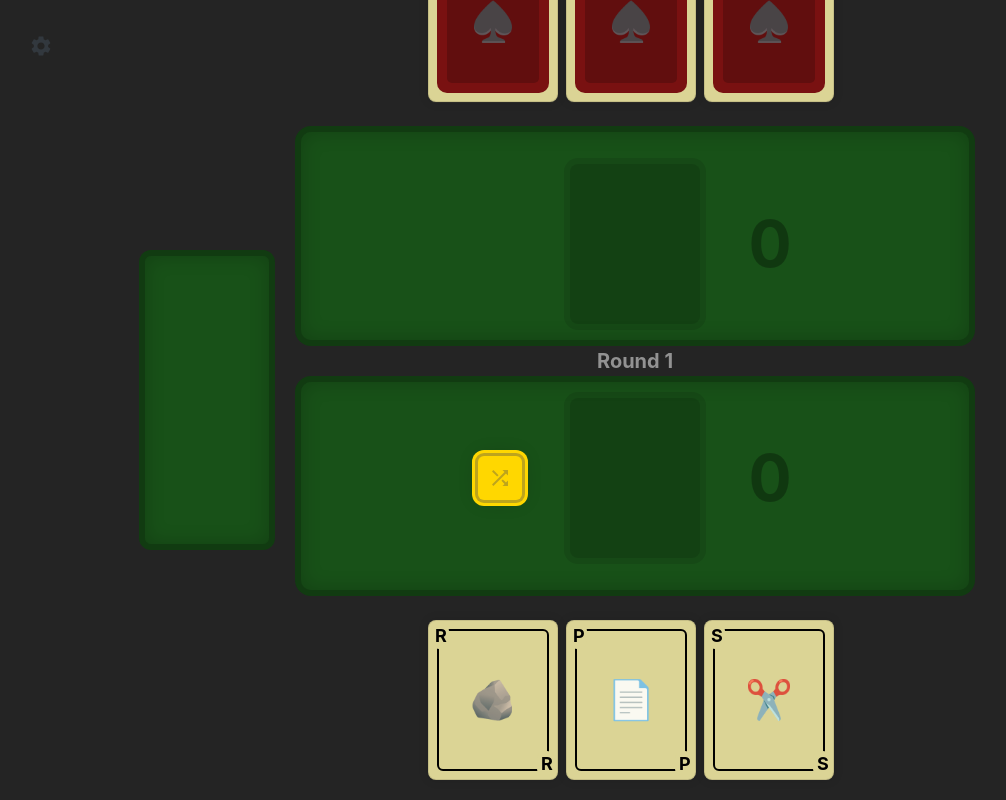
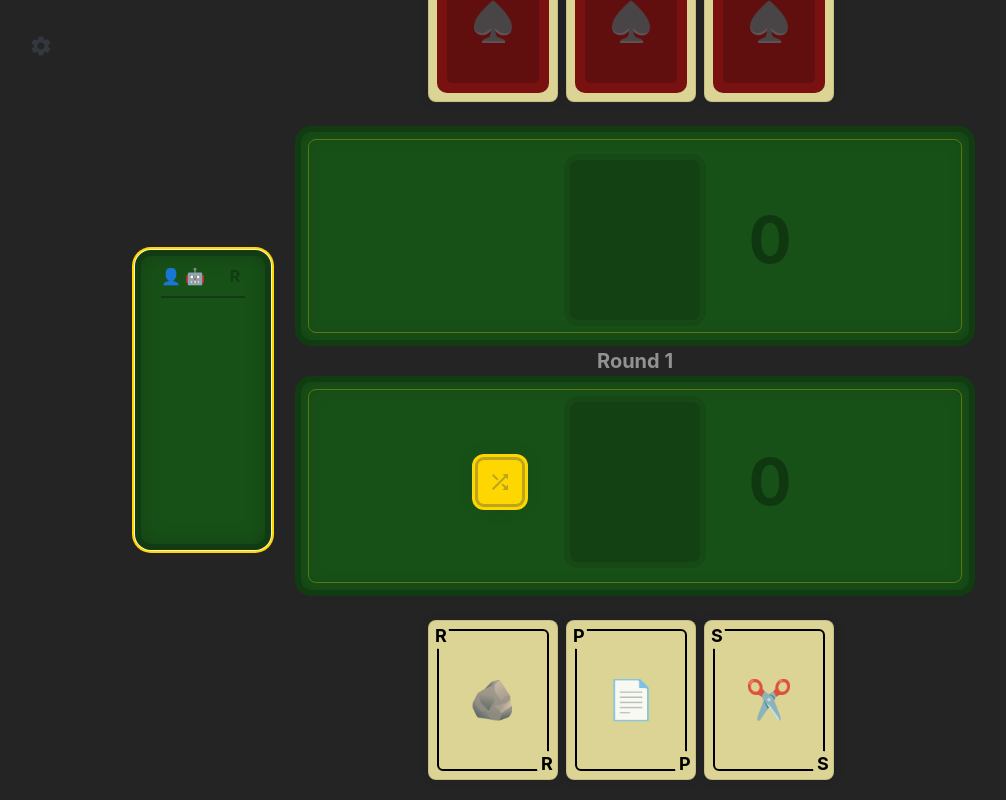
Before and after one commit to felixbouveret/shifumi, a React (Vite) app: page /game in a window 1280 px wide. Shown: the whole page, without its empty margins (5-1011 px from the left). Built offline with nearby package versions, Linux system fonts and the light colour scheme.

Commit message:
Create carpet component

```diff
--- /dev/null
+++ b/src/components/CarpetContainer/CarpetContainer.scss
@@ -0,0 +1,27 @@
+.CarpetContainer {
+  background-color: #185118;
+  border-radius: 16px;
+  border: solid 6px #113b11;
+  box-shadow: inset 0 0 20px rgba(black, 0.2);
+
+  &.goldInset {
+    position: relative;
+
+    &::before {
+      content: "";
+      position: absolute;
+      top: 50%;
+      left: 50%;
+      transform: translate(-50%, -50%);
+      width: calc(100% - 16px);
+      height: calc(100% - 16px);
+      border-radius: 8px;
+      border: solid 1px rgba(#ffd700, 0.3);
+    }
+  }
+
+  &.goldFrame {
+    box-shadow: inset 0 0 20px rgba(black, 0.2), 0 0 0 1px rgb(255, 240, 190),
+      0 0 0 3px #ffd700;
+  }
+}
--- /dev/null
+++ b/src/components/CarpetContainer/CarpetContainer.tsx
@@ -0,0 +1,31 @@
+import "./CarpetContainer.scss";
+import React from "react";
+
+interface CarpetContainerProps {
+  children: React.ReactNode;
+  goldInset?: boolean;
+  goldFrame?: boolean;
+  className?: string;
+}
+
+const CarpetContainer: React.FC<CarpetContainerProps> = ({
+  children,
+  className,
+  goldInset,
+  goldFrame,
+}) => {
+  return (
+    <div
+      className={[
+        "CarpetContainer",
+        className,
+        goldInset ? "goldInset" : "",
+        goldFrame ? "goldFrame" : "",
+      ].join(" ")}
+    >
+      {children}
+    </div>
+  );
+};
+
+export default CarpetContainer;
--- /dev/null
+++ b/src/components/CarpetContainer/index.ts
@@ -0,0 +1 @@
+export { default } from "./CarpetContainer";
--- a/src/modules/BoardModule/BoardModule.scss
+++ b/src/modules/BoardModule/BoardModule.scss
@@ -5,18 +5,14 @@
   gap: 24px;
 
   > .playerBoard {
-    background-color: #185118;
-    border-radius: 16px;
-    padding: 16px 0 32px;
-    border: solid 6px #113b11;
-    box-shadow: inset 0 0 20px rgba(black, 0.2);
+    padding: 20px 0 28px;
   }
 
   &.top {
     flex-direction: column-reverse;
 
     > .playerBoard {
-      padding: 32px 0 16px;
+      padding: 28px 0 20px;
     }
   }
 }
--- a/src/modules/BoardModule/BoardModule.tsx
+++ b/src/modules/BoardModule/BoardModule.tsx
@@ -3,6 +3,7 @@ import React from "react";
 import PlayerHand from "./components/PlayerHand";
 import usePlayerHand from "@/hooks/usePlayerHand";
 import PlayerBoard from "./components/PlayerBoard";
+import CarpetContainer from "@/components/CarpetContainer";
 import { Player } from "@/types/game.interface";
 import { UseSensorsReturn } from "@/hooks/useSensors";
 import { DragDropContext, DropResult } from "react-beautiful-dnd";
@@ -79,7 +80,7 @@ const BoardModule: React.FC<BoardModuleProps> = ({
   return (
     <div id="playerSide" className={boardSide}>
       <DragDropContext onDragEnd={onDragEnd} sensors={[scriptedSensor]}>
-        <div className="playerBoard">
+        <CarpetContainer className="playerBoard" goldInset>
           <PlayerBoard
             cardsHidden={isOpponentPlayer && !showPlay}
             plays={playerPlay}
@@ -88,7 +89,7 @@ const BoardModule: React.FC<BoardModuleProps> = ({
             randomPlay={randomPlay}
             wonTheRound={player.wonTheRound}
           />
-        </div>
+        </CarpetContainer>
         <PlayerHand
           cardsHidden={isOpponentPlayer}
           playerHand={playerHand}
--- a/src/modules/GameModule/components/PlaysHistory/PlaysHistory.scss
+++ b/src/modules/GameModule/components/PlaysHistory/PlaysHistory.scss
@@ -1,23 +1,55 @@
-#PlaysHistory {
+.PlaysHistoryContainer {
+  position: absolute;
   display: flex;
-  flex-direction: column-reverse;
-  position: absolute;
+  flex-direction: column;
   left: 0;
   top: 50%;
-  transform: translate(-100%, -50%);
-  overflow-y: scroll;
+  transform: translate(calc(-100% - 4px), -50%);
   height: 100%;
   min-width: 136px;
   max-height: 300px;
-  background-color: #185118;
-  border: solid 6px #113b11;
-  border-radius: 12px;
-  box-shadow: inset 0 0 20px rgba(black, 0.2);
+
+  .play,
+  .labels {
+    display: flex;
+    align-items: center;
+
+    gap: 20px;
+
+    .cards {
+      display: flex;
+      gap: 4px;
+    }
+  }
+
+  .labels {
+    justify-content: space-between;
+    gap: 20px;
+    color: #113b11;
+    font-weight: bold;
+    font-size: 16px;
+    border-bottom: solid 2px #113b11;
+    padding: 8px 0;
+    margin: 0 20px;
+
+    & span {
+      text-align: center;
+      display: block;
+      width: 20px;
+    }
+  }
+}
+
+.PlaysHistory {
+  display: flex;
+  flex-direction: column-reverse;
+  height: 100%;
+  overflow-y: scroll;
 
   .inner {
     display: flex;
     flex-direction: column;
-    padding: 20px;
+    padding: 12px 20px 8px;
     height: fit-content;
     gap: 8px;
   }
--- a/src/modules/GameModule/components/PlaysHistory/PlaysHistory.tsx
+++ b/src/modules/GameModule/components/PlaysHistory/PlaysHistory.tsx
@@ -2,6 +2,8 @@ import "./PlaysHistory.scss";
 import React from "react";
 import useCards from "@/hooks/useCards";
 import useGameUtils from "@/hooks/useGameUtils";
+import CarpetContainer from "@/components/CarpetContainer";
+import { PlayerType } from "@/types/game.enum";
 import { PlaysHistory } from "@/types/game.interface";
 
 interface PlaysHistoryProps {
@@ -13,7 +15,15 @@ const PlaysHistory: React.FC<PlaysHistoryProps> = ({ history }) => {
   const { getIconFromEnum, getRoundResultFromWinner } = useGameUtils();
 
   return (
-    <div id="PlaysHistory">
+    <CarpetContainer className="PlaysHistoryContainer" goldFrame>
+      <div className="labels">
+        <div className="cards">
+          <span>{getIconFromEnum(PlayerType.LOCAL_USER)}</span>
+          <span>{getIconFromEnum(PlayerType.OPPONENT)}</span>
+        </div>
+        <span className="result">R</span>
+      </div>
+      <div className="PlaysHistory">
         <div className="placeholder" />
         <div className="inner">
           {history &&
@@ -30,6 +40,7 @@ const PlaysHistory: React.FC<PlaysHistoryProps> = ({ history }) => {
             ))}
         </div>
       </div>
+    </CarpetContainer>
   );
 };
 
--- a/src/modules/HomeModule/components/GamesHistory/GamesHistory.scss
+++ b/src/modules/HomeModule/components/GamesHistory/GamesHistory.scss
@@ -1,11 +1,6 @@
 .gamesHistory {
-  background-color: #185118;
   display: flex;
   flex-direction: column;
-  border-radius: 16px;
-  padding-top: 20px;
-  border: solid 6px #113b11;
-  box-shadow: 0 0 0 1px rgb(255, 240, 190), 0 0 0 3px #ffd700;
   max-height: 300px;
 
   .heading {
@@ -24,6 +19,7 @@
       border-bottom: solid 1px #ffd700;
       margin: 0;
     }
+
     .labels {
       display: flex;
       justify-content: space-between;
@@ -33,6 +29,7 @@
       border-bottom: solid 2px #113b11;
     }
   }
+
   .scores {
     display: flex;
     span {
--- a/src/modules/HomeModule/components/GamesHistory/GamesHistory.tsx
+++ b/src/modules/HomeModule/components/GamesHistory/GamesHistory.tsx
@@ -2,6 +2,7 @@ import "./GamesHistory.scss";
 import React from "react";
 import useGameUtils from "@/hooks/useGameUtils";
 import useGamesHistory from "@/hooks/useGamesHistory";
+import CarpetContainer from "@/components/CarpetContainer";
 import { Button } from "@mui/joy";
 import { Game } from "@/types/game.interface";
 
@@ -18,7 +19,7 @@ const GamesHistory: React.FC = () => {
 
   if (gamesHistory.length === 0) return;
   return (
-    <div className="gamesHistory">
+    <CarpetContainer className="gamesHistory" goldFrame>
       <div className="heading">
         <h2>Games history</h2>
         <div className="labels">
@@ -51,7 +52,7 @@ const GamesHistory: React.FC = () => {
           Clear history
         </Button>
       </div>
-    </div>
+    </CarpetContainer>
   );
 };
 
```
Lines whose indentation alone changed are shown as unchanged.
